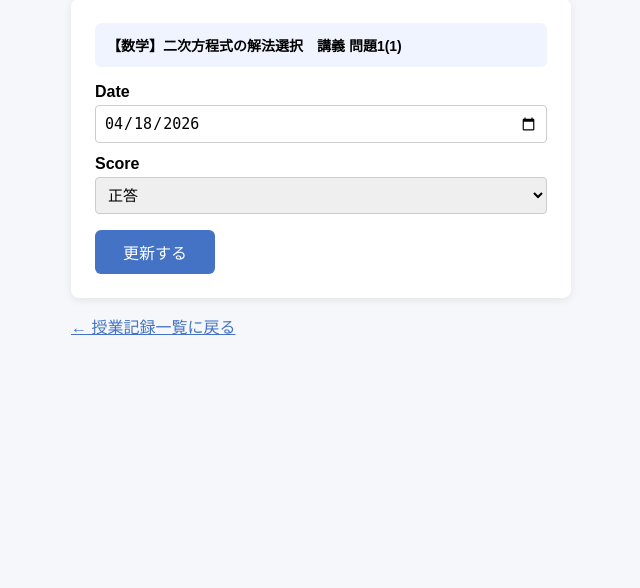
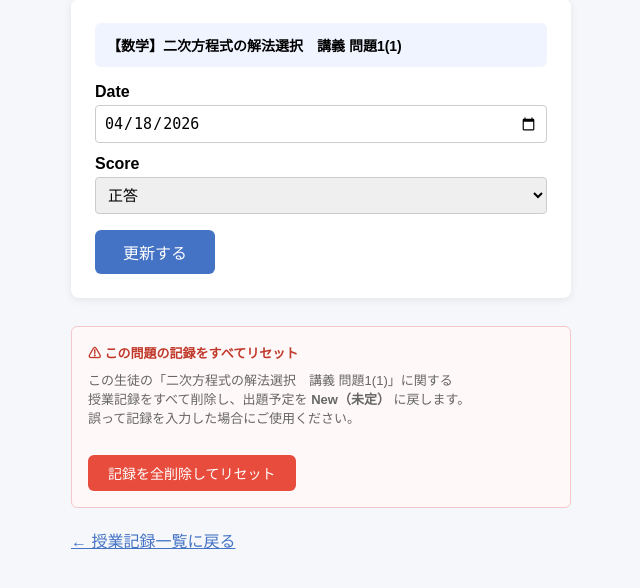
Before and after one commit to yuse0i03nakashima/study_planner, a Flask app: page /record/edit/11 in a window 1280 px wide. Shown: the part 128-716 px from the top of the page, without its empty margins (319-959 px from the left). Run offline with Flask 3, Linux system fonts and the light colour scheme; data comes from the database, SQL or seed files in the repository.

Commit message:
Edit Record: 問題記録の全削除リセット機能を追加
- /record/reset_problem エンドポイントを追加
  指定した student_id + problem_id の history を全削除し
  assignment を New(2099-12-31未定) にリセット
- record_edit.html にリセットゾーンと確認モーダルを追加
  誤記録の取り消しに使用。実行前にモーダルで確認を求める

Co-Authored-By: Claude Sonnet 4.6 <noreply@anthropic.com>

```diff
--- a/app.py
+++ b/app.py
@@ -445,6 +445,26 @@ def record_delete(history_id):
     conn.commit()
     conn.close()
     return redirect(request.referrer or "/record/list")
+
+
+@app.route("/record/reset_problem", methods=["POST"])
+def record_reset_problem():
+    student_id = request.form["student_id"]
+    problem_id = int(request.form["problem_id"])
+    conn = get_connection()
+    c = conn.cursor()
+    c.execute("DELETE FROM history WHERE student_id=? AND problem_id=?",
+              (student_id, problem_id))
+    c.execute("DELETE FROM assignments WHERE student_id=? AND problem_id=?",
+              (student_id, problem_id))
+    c.execute("""
+        INSERT INTO assignments (student_id, problem_id, scheduled_date, category)
+        VALUES (?, ?, '2099-12-31', 'New')
+    """, (student_id, problem_id))
+    conn.commit()
+    conn.close()
+    flash("問題の記録をリセットしました。出題予定は New（未定）に戻りました。", "success")
+    return redirect("/record/list")
 
 
 # ─── 生徒管理 ──────────────────────────────────────────
--- a/templates/record_edit.html
+++ b/templates/record_edit.html
@@ -15,6 +15,19 @@
     button { margin-top: 16px; padding: 10px 28px; background: #4472C4; color: white; border: none; border-radius: 6px; font-size: 16px; cursor: pointer; }
     button:hover { background: #2c5fa8; }
     a { color: #4472C4; }
+    .danger-zone { margin-top: 28px; padding: 16px; border: 1px solid #f5c6cb; background: #fff8f8; border-radius: 6px; }
+    .danger-zone h3 { color: #c0392b; font-size: 13px; margin: 0 0 8px 0; }
+    .danger-zone p { font-size: 13px; color: #666; margin: 0 0 12px 0; }
+    .btn-danger { background: #e74c3c; padding: 8px 20px; font-size: 14px; }
+    .btn-danger:hover { background: #c0392b; }
+    /* モーダル */
+    .modal-overlay { display:none; position:fixed; inset:0; background:rgba(0,0,0,0.5); z-index:1000; align-items:center; justify-content:center; }
+    .modal-overlay.show { display:flex; }
+    .modal-box { background:white; padding:28px; border-radius:8px; max-width:400px; width:90%; box-shadow:0 8px 32px rgba(0,0,0,0.2); }
+    .modal-box h3 { color:#c0392b; margin:0 0 12px 0; }
+    .modal-box p { color:#555; font-size:14px; line-height:1.6; margin:0 0 20px 0; }
+    .modal-actions { display:flex; gap:10px; justify-content:flex-end; }
+    .btn-cancel { background:#ccc; }
   </style>
 </head>
 <body>
@@ -34,6 +47,49 @@
       <button type="submit">更新する</button>
     </form>
   </div>
-  <p><a href="/record/list">← 授業記録一覧に戻る</a></p>
+  <!-- リセットゾーン -->
+  <div class="danger-zone">
+    <h3>⚠ この問題の記録をすべてリセット</h3>
+    <p>
+      この生徒の「{{ record.textbook }} {{ record.problem_number }}」に関する<br>
+      授業記録をすべて削除し、出題予定を <strong>New（未定）</strong> に戻します。<br>
+      誤って記録を入力した場合にご使用ください。
+    </p>
+    <button type="button" class="btn-danger" onclick="openResetModal()">記録を全削除してリセット</button>
+  </div>
+
+  <p style="margin-top:20px;"><a href="/record/list">← 授業記録一覧に戻る</a></p>
+</div>
+
+<!-- 確認モーダル -->
+<div class="modal-overlay" id="reset-modal">
+  <div class="modal-box">
+    <h3>本当にリセットしますか？</h3>
+    <p>
+      「{{ record.textbook }} {{ record.problem_number }}」の授業記録が<strong>すべて削除</strong>され、
+      習熟度・カテゴリもリセットされます。<br>この操作は元に戻せません。
+    </p>
+    <div class="modal-actions">
+      <button class="btn-cancel" onclick="closeResetModal()">キャンセル</button>
+      <form method="POST" action="/record/reset_problem" style="margin:0;">
+        <input type="hidden" name="student_id" value="{{ record.student_id }}">
+        <input type="hidden" name="problem_id" value="{{ record.problem_id }}">
+        <button type="submit" class="btn-danger">リセットする</button>
+      </form>
+    </div>
+  </div>
+</div>
+
+<script>
+function openResetModal() {
+  document.getElementById('reset-modal').classList.add('show');
+}
+function closeResetModal() {
+  document.getElementById('reset-modal').classList.remove('show');
+}
+document.getElementById('reset-modal').addEventListener('click', function(e) {
+  if (e.target === this) closeResetModal();
+});
+</script>
 </body>
 </html>
```
